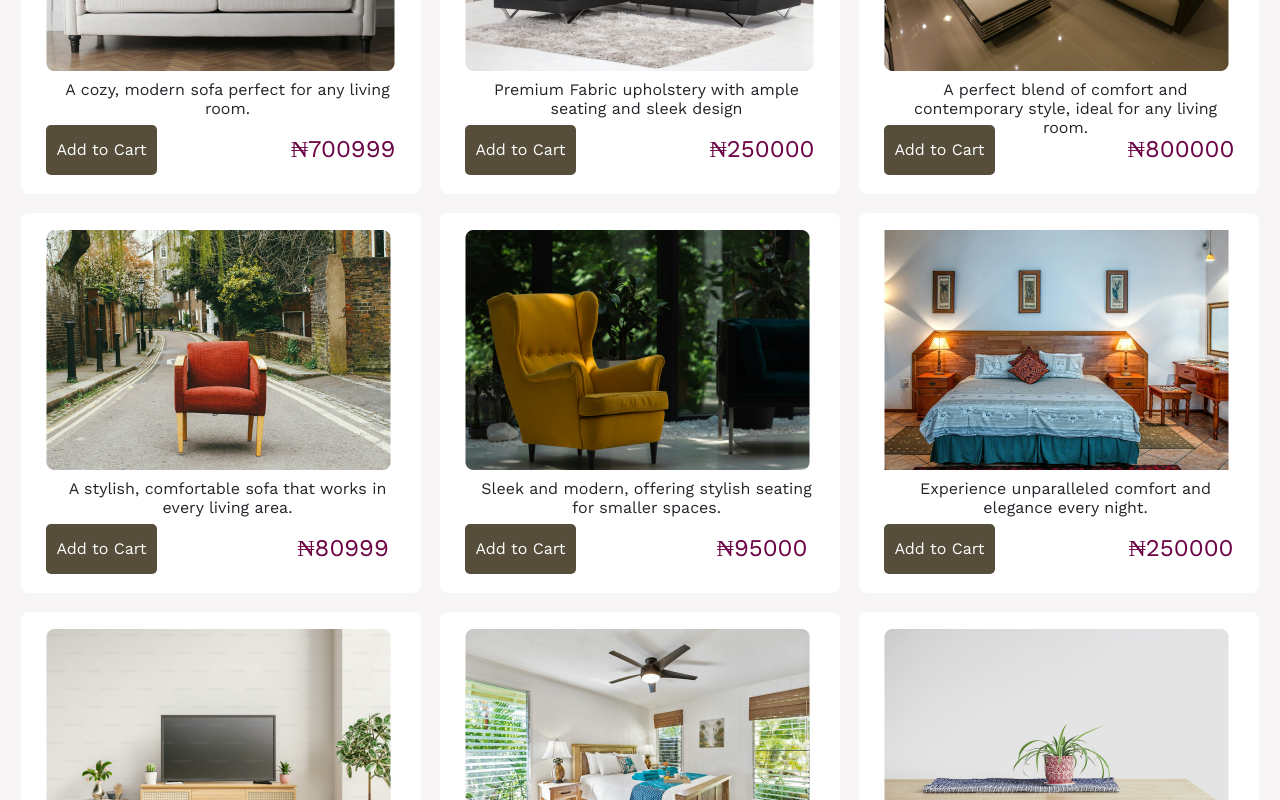
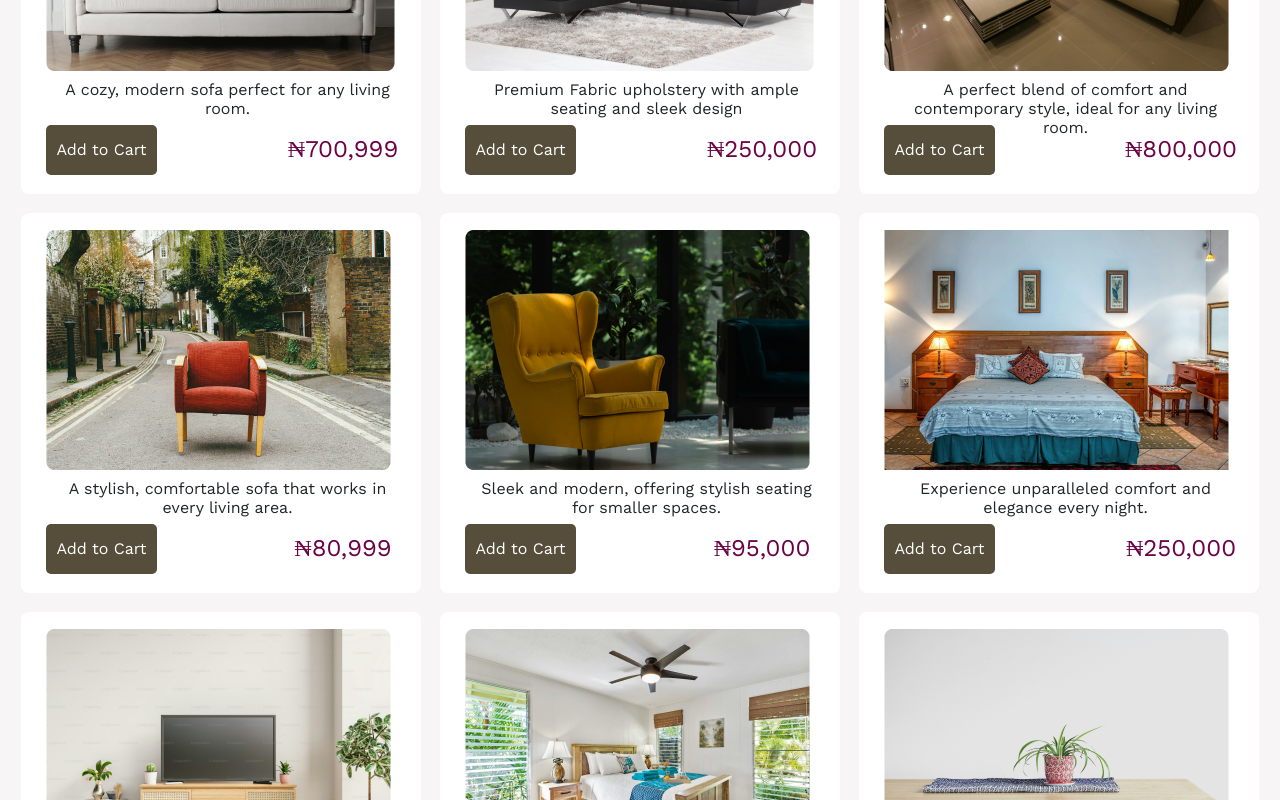
Before and after one commit to Deevinejoy/hng-2-onlinestore, a React (Vite) app: page / in a window 1280 px wide. Shown: the part 1120-1920 px from the top of the page. Built offline with nearby package versions, Linux system fonts and the light colour scheme.

Commit message:
added tolocalestring

```diff
--- a/src/Components/Cart/Cart.css
+++ b/src/Components/Cart/Cart.css
@@ -82,9 +82,6 @@
    width: 20px;
    height: 20px;
 
-
-
-
 }
 .hamburger{
     display: none;
@@ -122,10 +119,13 @@
 
 }
 
+
 .cart-counter button{
     width: 3vw;
     height: 3vw;
+
 }
+
 
 .cart-items{
     display: flex;
@@ -284,8 +284,12 @@
     }
 
    .cart-counter{
-    gap:10px
+    gap:10px;
 
+
+   }
+   .minus p{
+   margin: 10px;
    }
     .cart-btn {
         width: 60vw;
--- a/src/Components/Cart/Cart.jsx
+++ b/src/Components/Cart/Cart.jsx
@@ -63,11 +63,11 @@ const Cart = ({cartItems, handleRemove, updateQty}) => {
                   <button onClick={()=> updateQty(product.id, true)}>+
                   </button>
                   <p >{product.quantity}</p>
-                  <button onClick={()=> updateQty(product.id, false)}>-
+                  <button className='minus' onClick={()=> updateQty(product.id, false)}>-
                   </button>
                   </div >
 
-                    <p className='cart-price purple'>₦{product.price * product.quantity}</p>
+                    <p className='cart-price purple'>₦{(product.price * product.quantity).toLocaleString()}</p>
                 </div>
 
               </div>
@@ -88,11 +88,11 @@ const Cart = ({cartItems, handleRemove, updateQty}) => {
           <li>Tax:</li>
           <li>Total:</li>
           </ul>
-          <ul className='purple'><li>₦{totalPrice}</li>
+          <ul className='purple'><li>₦{totalPrice.toLocaleString()}</li>
           <li>5% off</li>
           <li>₦3000</li>
           <li>₦0</li>
-          <li>₦{parseInt(totalPrice *0.95 + 3000 ) }</li>
+          <li>₦{parseInt(totalPrice *0.95 + 3000 ).toLocaleString() }</li>
           </ul>
 
         </div>
--- a/src/Components/Products/Products.jsx
+++ b/src/Components/Products/Products.jsx
@@ -3,7 +3,7 @@ import "./Products.css"
 
 
 
-const Products = ({data, addToCart, text, setText}) => {
+const Products = ({data, addToCart, text}) => {
 
   return (
     <div id='products' className='products-sect'>
@@ -18,7 +18,7 @@ const Products = ({data, addToCart, text, setText}) => {
                 <p className='product-des'>{product.des}</p>
                 <div className='product-price-n-cart'>
                     <button onClick={()=> addToCart(product)}><p>{text}</p></button>
-                    <p className='price'>₦{product.price}</p>
+                    <p className='price'>₦{Number((product.price)).toLocaleString()}</p>
 
                 </div>
 
--- a/src/data.js
+++ b/src/data.js
@@ -97,7 +97,7 @@
             id: 15,
             image: 'furniture16.png',
             des: 'A sleek and functional desk, perfect for any home office or study area.',
-            price:'450,999',
+            price:'450999',
         },
         {
             id: 16,
```
